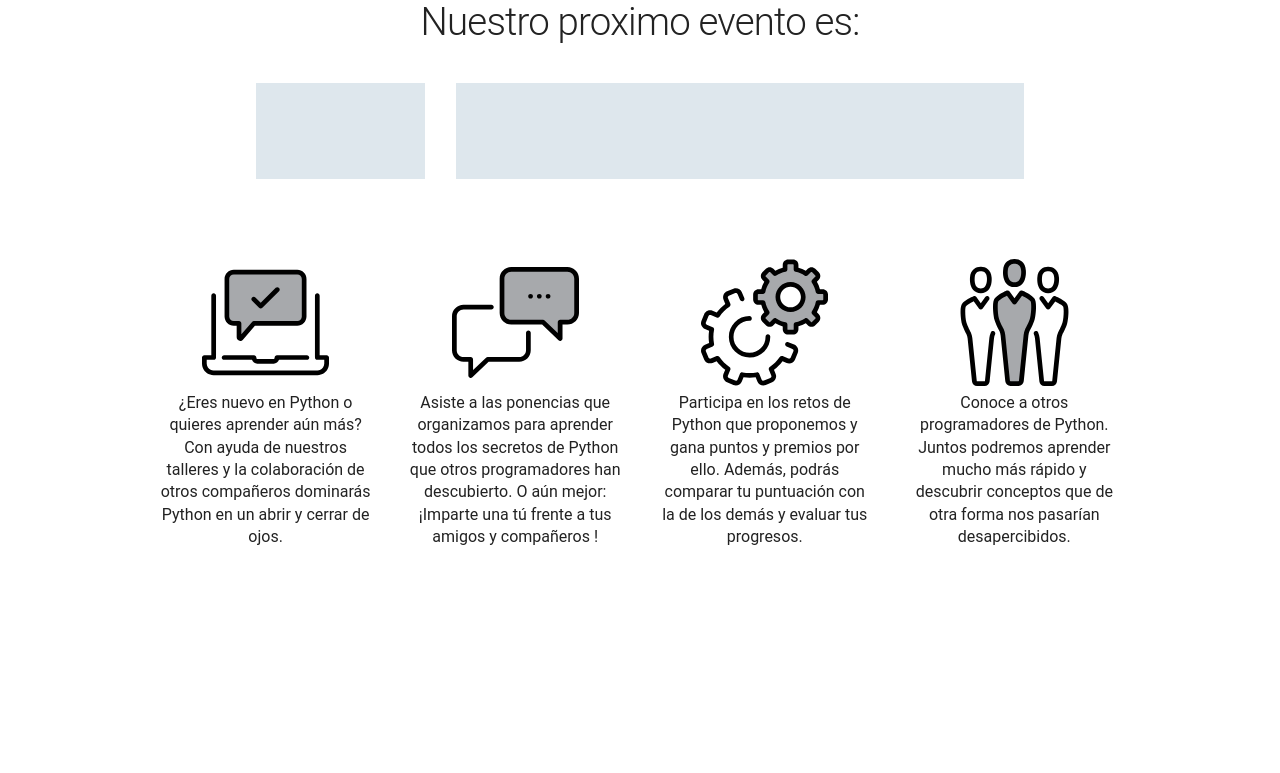
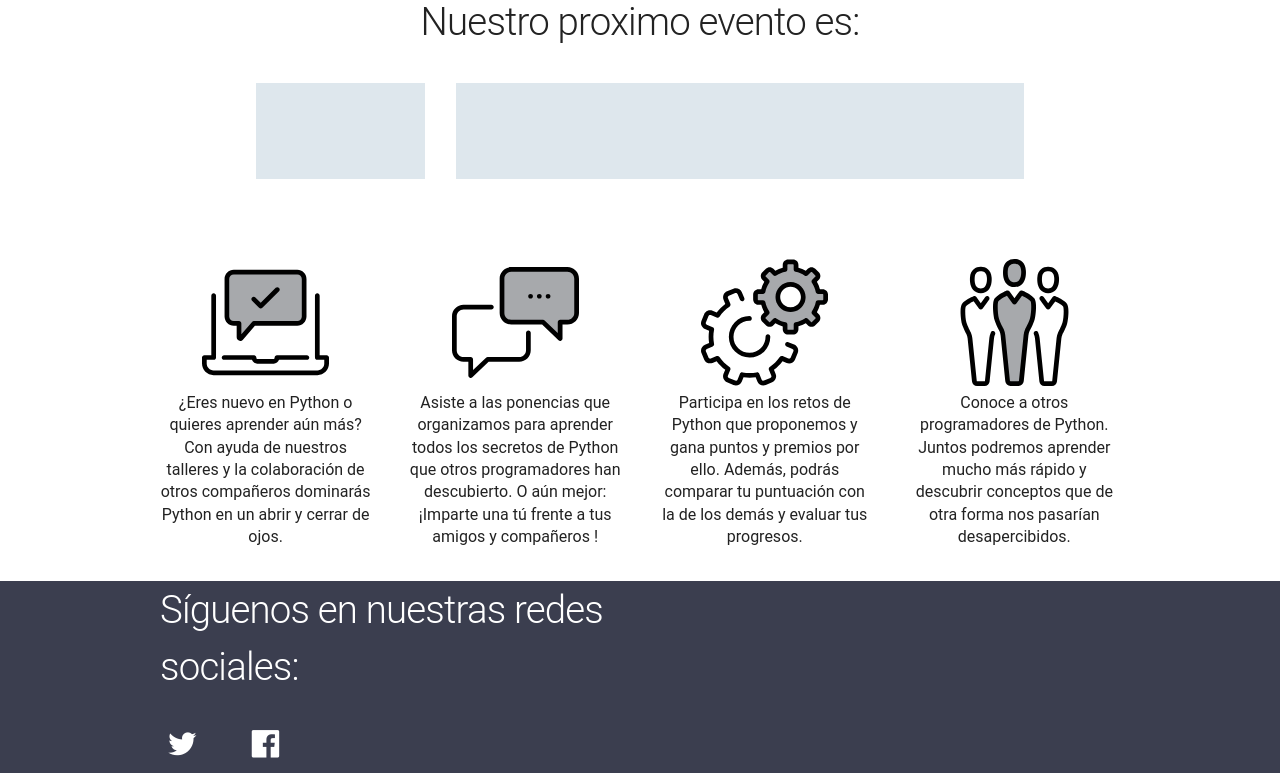
Before and after one commit to PythonGranada/website, a Django app: page / in a window 1280 px wide. Shown: the part 460-1233 px from the top of the page. Before the commit the page ends 1005 px from the top, so only its background shows below. Run offline with Django 3.2, Linux system fonts and the light colour scheme; data that the repository does not hold is empty; some libraries are stand-ins or nearby versions.

Commit message:
Footer fixed

```diff
--- a/static/css/python.css
+++ b/static/css/python.css
@@ -13,6 +13,21 @@ a {
   text-decoration: none;
   color: inherit;
 }
+
+#wrap{
+  min-height: 100%;
+  /* Negative indent footer by its height */
+  margin: 0 auto -12em;
+  /* Pad bottom by footer height */
+  padding: 0 0 10em;
+}
+
+footer {
+  height: 12em;
+  background-color: #3b3e4f;
+  color: white;
+}
+
 
 .container {
   overflow: hidden;
@@ -32,6 +47,7 @@ a {
   line-height: 66px;
   color: #fff;
   background-color: #3f51b5;
+  z-index: 2;
 }
 
 .header__logo {
@@ -57,10 +73,6 @@ a {
     margin-top: -1.4em;
   }
 }
-
-
-
-
 /* RESPONSIVE */
 @media only screen and (max-width: 768px) {
   .site-pusher,
--- a/templates/base.html
+++ b/templates/base.html
@@ -13,7 +13,7 @@
     <title>{{titulo}}</title>
   </head>
   <body>
-    <div class="site-container">
+    <div class="site-container" id ="wrap">
       <div class="site-pusher">
         <header class="header">
           <a href="#" class="header__icon" id="header__icon"></a>
@@ -30,6 +30,23 @@
         <div class="site-cache" id="site-cache"></div>
       </div>
     </div>
+    <footer>
+      <div class="container">
+        <div class="row">
+          <div class="six columns">
+            <h5>Síguenos en nuestras redes sociales:</h5>
+          </div>
+        </div>
+        <div class="row">
+          <div class="one columns">
+            <a href="https://twitter.com/python_granada"><i class="icon-twitter"></i></a>
+          </div>
+          <div class="one columns">
+            <a href="https://www.facebook.com/Pythongranada"><i class="demo-icon icon-facebook-official"></i></a>
+          </div>
+        </div>
+      </div>
+    </footer>
     <script src="{%static 'js/docready.min.js'%}"></script>
     <script type="text/javascript">
       docReady(function() {
@@ -46,5 +63,6 @@
         },true);
       });
     </script>
+    </div>
   </body>
 </html>
```
